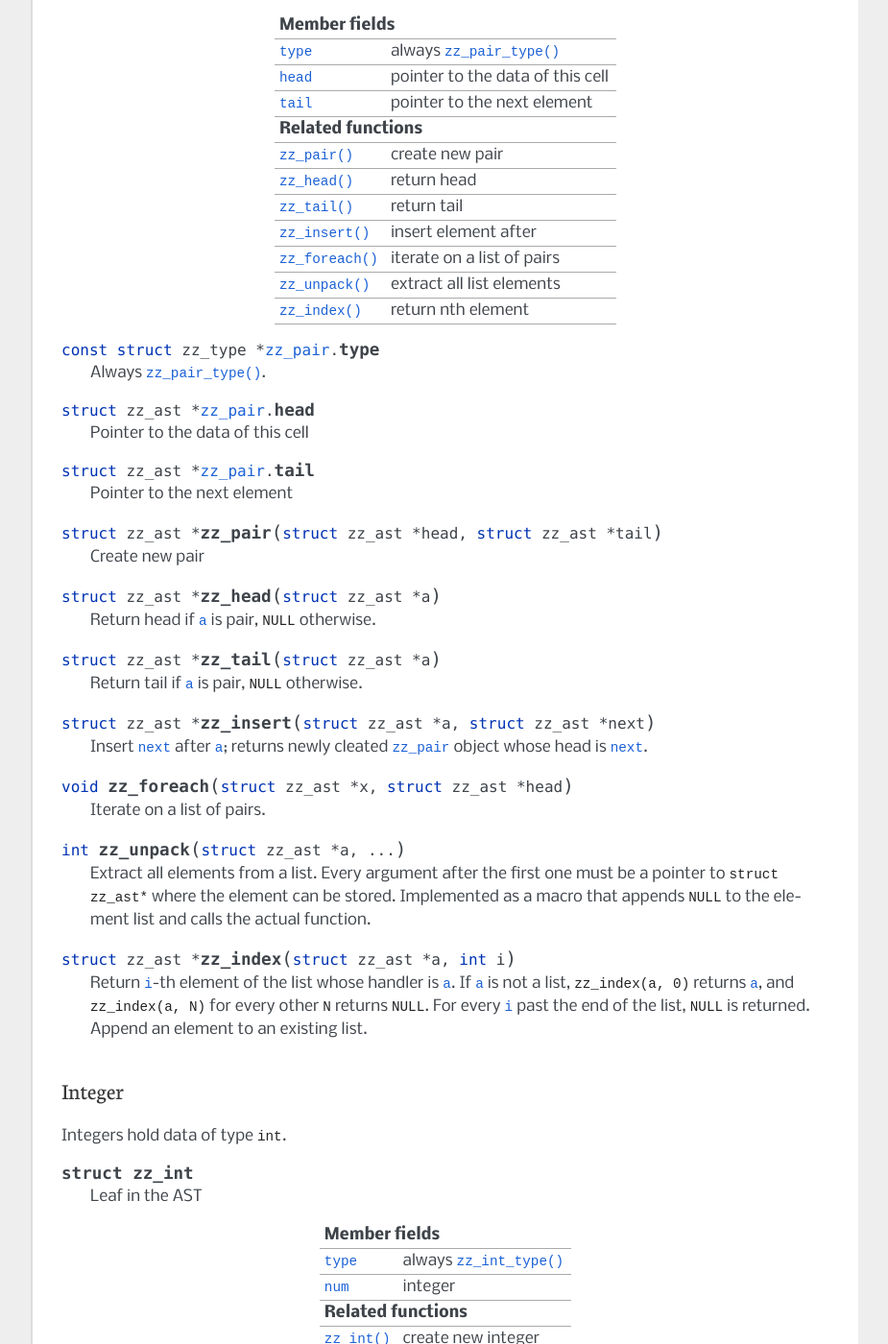
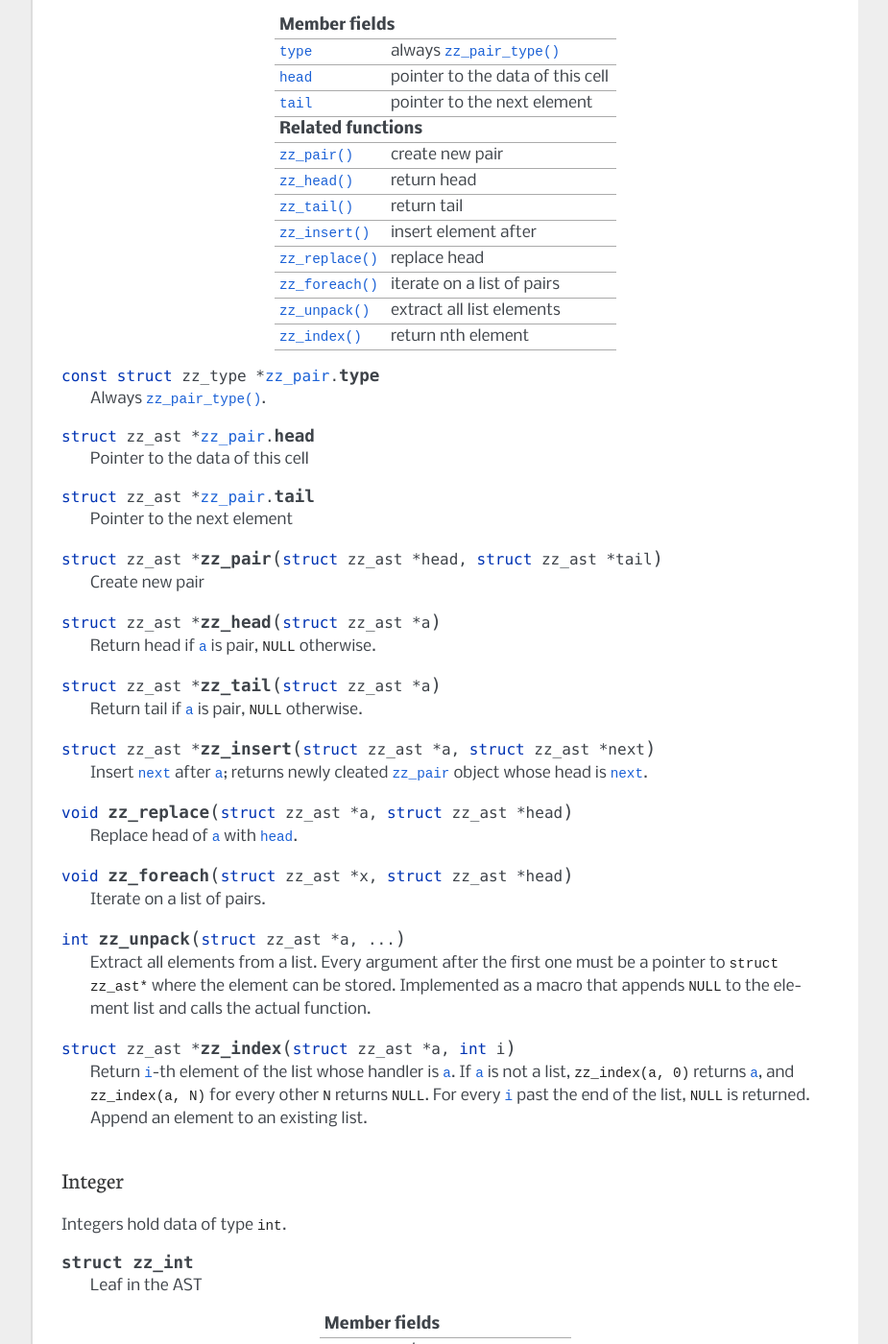
Before and after one commit to quirkyquixote/zebu2, a Sphinx documentation site: the page built from doc/apidoc.rst, in a window 1280 px wide and 1400 px high, scrolled down 2388 px. Shown: the whole window at 96% size, without its empty margins (198-1123 px from the left). Built offline with Sphinx 7.4.7, drawn with Linux system fonts in a browser that asks for light colours.

Commit message:
Add zz_replace() function

```diff
--- a/doc/apidoc.rst
+++ b/doc/apidoc.rst
@@ -153,6 +153,7 @@ head, that can be another list) and the next element (the tail).
 :func:`zz_head()`              return head
 :func:`zz_tail()`              return tail
 :func:`zz_insert()`            insert element after
+:func:`zz_replace()`           replace head
 :func:`zz_foreach()`           iterate on a list of pairs
 :func:`zz_unpack()`            extract all list elements
 :func:`zz_index()`             return nth element
@@ -186,6 +187,10 @@ head, that can be another list) and the next element (the tail).
 
    Insert :data:`next` after :data:`a`; returns newly cleated :type:`zz_pair`
    object whose head is :data:`next`.
+
+.. function:: void zz_replace(struct zz_ast* a, struct zz_ast* head)
+
+   Replace head of :data:`a` with :data:`head`.
 
 .. function:: void zz_foreach(struct zz_ast* x, struct zz_ast* head)
 
```
Also changed, not shown: 2 other files.
